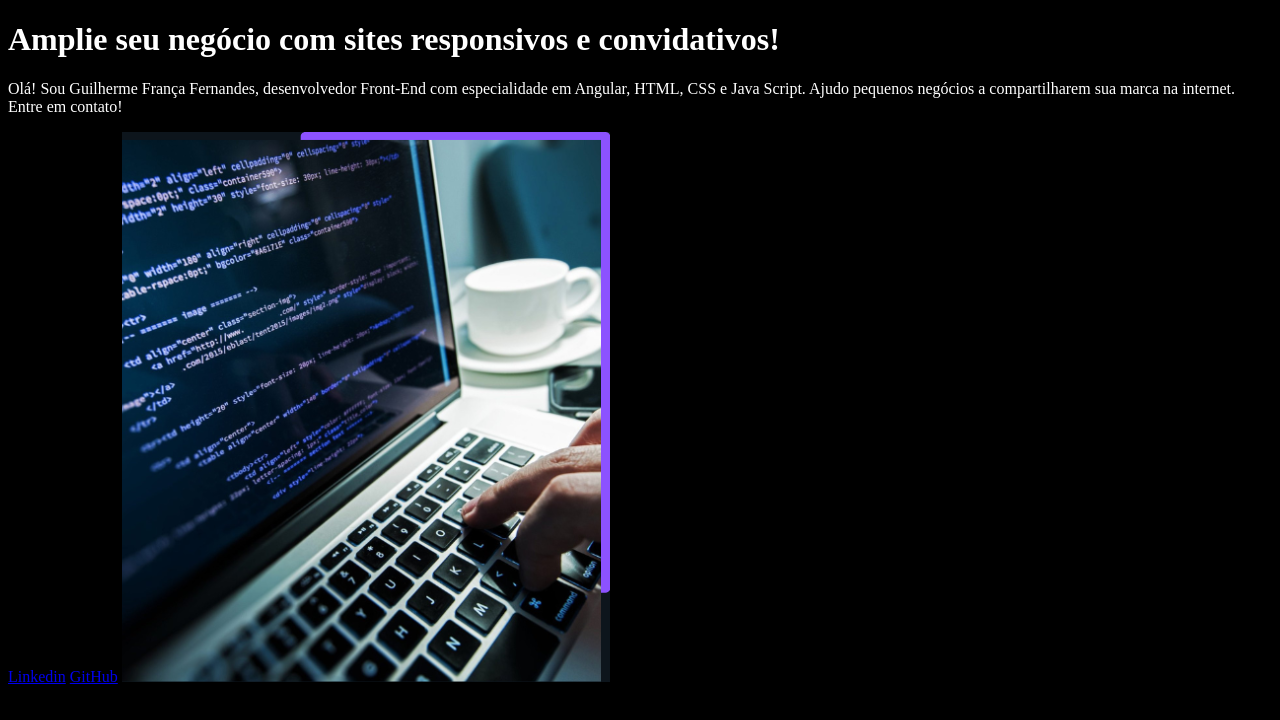
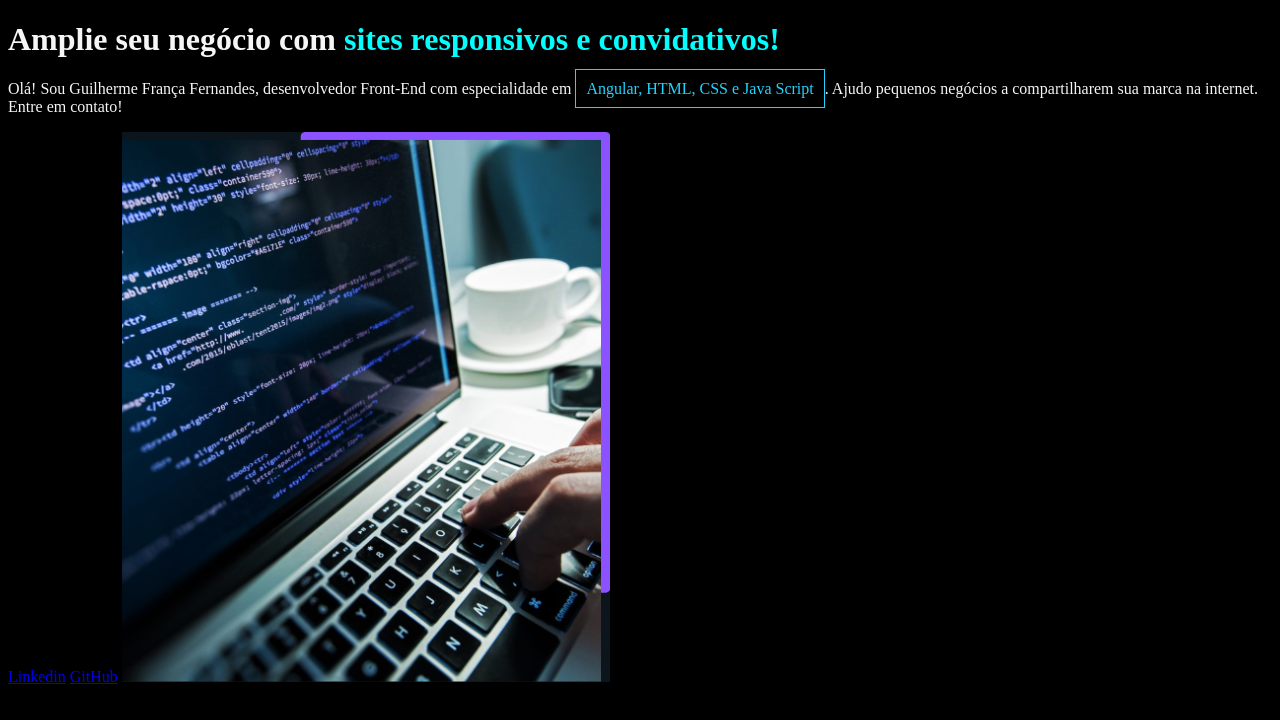
Before and after one commit to GuilFranca/HTML-CSS-AmbientesDesenvolvimento-Alura, a plain HTML site: page PORTFOLIO/index.html in a window 1280 px wide. Drawn offline with Linux system fonts and the light colour scheme.

Commit message:
Primeiro curso de HTML e CSS finalizado

```diff
--- a/PORTFOLIO/index.html
+++ b/PORTFOLIO/index.html
@@ -11,7 +11,7 @@
     <main>
         <h1>Amplie seu negócio com <strong>sites responsivos e convidativos!</strong></h1>
 
-        <p>Olá! Sou Guilherme França Fernandes, desenvolvedor Front-End com especialidade em Angular, HTML, CSS e Java Script. Ajudo pequenos negócios a compartilharem sua marca na internet. Entre em contato!</p>
+        <p>Olá! Sou Guilherme França Fernandes, desenvolvedor Front-End com especialidade em <span>Angular, HTML, CSS e Java Script</span>. Ajudo pequenos negócios a compartilharem sua marca na internet. Entre em contato!</p>
 
         <a href="#">Linkedin</a>
 
--- a/PORTFOLIO/style.css
+++ b/PORTFOLIO/style.css
@@ -1,4 +1,14 @@
 body {
-    background-color: black;
-    color: white;
+    background-color: #000000;
+    color: #F6F6F6;
 }
+
+strong {
+    color: #00FFFF;
+}
+
+span{
+    color: #22D4FD;
+    border: 1px solid #22D4FD;
+    padding: 10px;
+}
```
